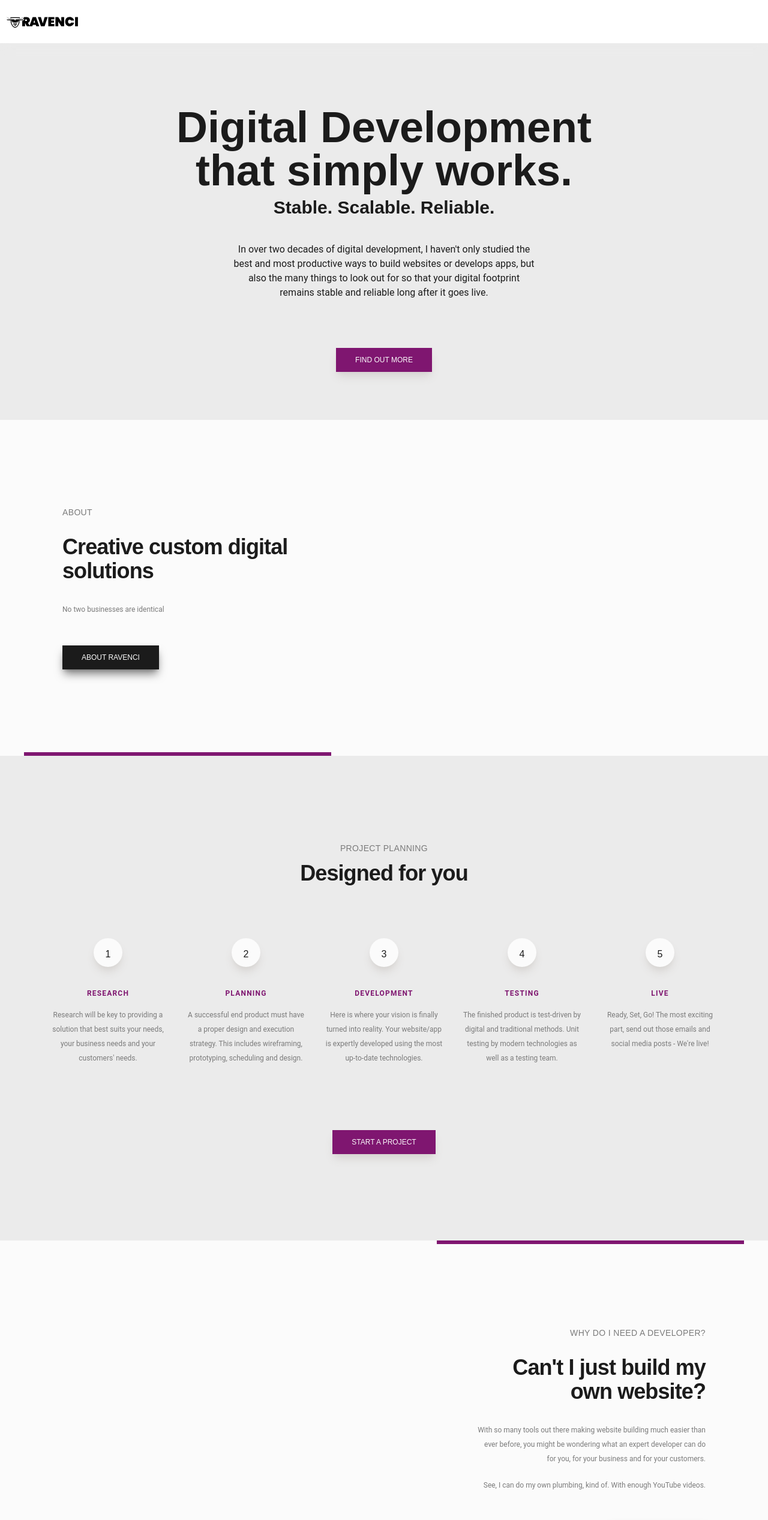
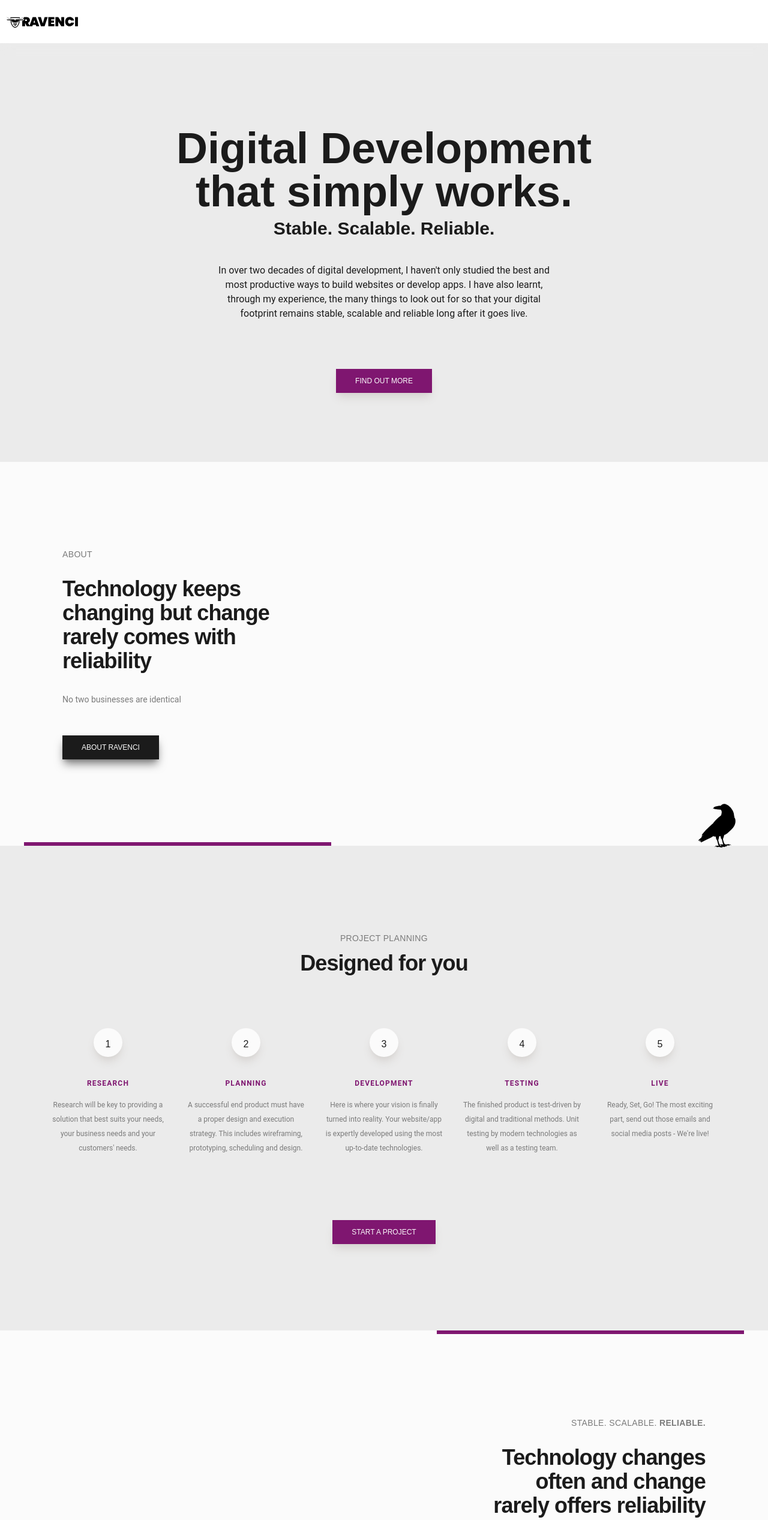
Before and after one commit to richardhaddadau/ravenci-solutions, a Next.js app: page / in a window 1280 px wide. Shown: the top 2534 px of the page at 60% size. Built offline with nearby package versions, Linux system fonts and the light colour scheme; a web font is replaced by a local one.

Commit message:
home section-right done

```diff
--- a/src/app/page.tsx
+++ b/src/app/page.tsx
@@ -45,7 +45,7 @@ export default function Home() {
       <HomeOneColumnRight />
       <TestimonialSingles
         content={
-          "I could not recommend Richard From 1VINE Design more highly. His knowledge is remarkable, his professionalism exceptional, and the way he completely sorted my issues, quickly, effortlessly was simply brilliant. Champion bloke, brilliant at what he does."
+          "I could not recommend Richard more highly. His knowledge is remarkable, his professionalism exceptional, and the way he completely sorted my issues, quickly, effortlessly was simply brilliant. Champion bloke, brilliant at what he does."
         }
         author={"Geoff Beisler"}
         image={null}
--- a/src/sections/HomeHero.tsx
+++ b/src/sections/HomeHero.tsx
@@ -3,7 +3,7 @@ import Link from "next/link";
 const HomeHero = () => {
   return (
     <section
-      className={`pt-24 px-3 flex flex-col justify-center items-center w-full min-h-[700px] bg-ravenci-gray`}
+      className={`pt-24 px-4 flex flex-col justify-center items-center w-full min-h-[770px] bg-ravenci-gray`}
     >
       <h1
         className={`font-poppins font-bold text-3xl sm:text-5xl md:text-6xl lg:text-7xl text-center`}
@@ -20,12 +20,13 @@ const HomeHero = () => {
       </h2>
 
       <p
-        className={`mt-6 md:mt-10 max-w-sm md:max-w-lg text-sm sm:text-base text-center`}
+        className={`mt-6 md:mt-10 max-w-sm md:max-w-xl text-sm sm:text-base text-center`}
       >
         In over two decades of digital development, I haven't only studied the
-        best and most productive ways to build websites or develops apps, but
-        also the many things to look out for so that your digital footprint
-        remains stable and reliable long after it goes live.
+        best and most productive ways to build websites or develop apps. I have
+        also learnt, through my experience, the many things to look out for so
+        that your digital footprint remains stable, scalable and reliable long
+        after it goes live.
       </p>
 
       <Link
--- a/src/sections/HomeOneColumnLeft.tsx
+++ b/src/sections/HomeOneColumnLeft.tsx
@@ -1,17 +1,17 @@
 import Link from "next/link";
+import Image from "next/image";
 
 const HomeOneColumnLeft = () => {
   return (
     <section
       id={`find-out-more`}
-      scroll={false}
-      className={`w-full max-w-page bg-ravenci-light-gray`}
+      className={`relative w-full max-w-page bg-ravenci-light-gray`}
     >
       <article
-        className={`relative py-36 flex justify-center w-full max-w-lg h-full`}
+        className={`relative py-36 flex justify-start md:justify-center w-full max-w-none md:max-w-lg h-full`}
       >
         <div
-          className={`relative flex flex-col items-start w-full max-w-sm h-full`}
+          className={`relative px-4 sm:px-10 md:px-0 flex flex-col items-start w-full max-w-sm h-full`}
         >
           <h3
             className={`mb-7 font-poppins font-medium text-sm tracking-wide text-ravenci-dark-gray uppercase`}
@@ -19,9 +19,9 @@ const HomeOneColumnLeft = () => {
             About
           </h3>
           <h2 className={`font-poppins font-semibold text-4xl tracking-tight`}>
-            Creative custom digital solutions
+            Technology keeps changing but change rarely comes with reliability
           </h2>
-          <p className={`mt-8 mb-12 text-xs text-ravenci-dark-gray leading-6`}>
+          <p className={`mt-8 mb-12 text-sm text-ravenci-dark-gray leading-6`}>
             No two businesses are identical
           </p>
           <Link
@@ -35,6 +35,14 @@ const HomeOneColumnLeft = () => {
           className={`absolute bottom-0 w-full h-1.5 bg-ravenci-primary`}
         ></div>
       </article>
+
+      <Image
+        className={`absolute bottom-2 md:-bottom-3 lg:-bottom-1 right-2 scale-50 sm:scale-75 lg:scale-100`}
+        src={`/standing-raven.svg`}
+        alt={``}
+        width={74}
+        height={88}
+      />
     </section>
   );
 };
--- a/src/sections/HomeOneColumnRight.tsx
+++ b/src/sections/HomeOneColumnRight.tsx
@@ -7,31 +7,74 @@ const HomeOneColumnRight = () => {
         className={`relative py-36 float-right flex justify-center w-full max-w-lg h-full`}
       >
         <div
-          className={`relative flex flex-col items-end w-full max-w-sm h-full text-right`}
+          className={`relative flex flex-col w-full max-w-sm h-full text-right`}
         >
           <h3
             className={`mb-7 font-poppins font-medium text-sm tracking-wide text-ravenci-dark-gray uppercase`}
           >
-            Why do I need a Developer?
+            Stable. Scalable. <strong>Reliable.</strong>
           </h3>
           <h2 className={`font-poppins font-semibold text-4xl tracking-tight`}>
-            Can't I just build my own website?
+            Technology changes often and change rarely offers reliability
           </h2>
-          <p className={`mt-8 mb-5 text-xs text-ravenci-dark-gray leading-6`}>
-            With so many tools out there making website building much easier
-            than ever before, you might be wondering what an expert developer
-            can do for you, for your business and for your customers.
+          <p
+            className={`mt-8 mb-5 text-sm text-ravenci-dark-gray leading-6 text-left`}
+          >
+            When you come up to a traffic light and bring the car to a halt,
+            sometimes the car in the next lane decides to crawl a bit. For a
+            moment, you wonder if that car is moving forward or you're rolling
+            backwards. You push a little harder on the brakes. Just to ease your
+            mind, you look at a tree in the distance to make sure that you are
+            not moving in relation to it.
           </p>
 
-          <p className={`mb-12 text-xs text-ravenci-dark-gray leading-6`}>
-            See, I can do my own plumbing, kind of. With enough YouTube videos.
+          <p
+            className={`mb-5 text-sm text-ravenci-dark-gray leading-6 text-left`}
+          >
+            Can you imagine how unsettling it would be if that tree started
+            moving too?
           </p>
-          <Link
-            href={`/about`}
-            className={`py-3 px-8 bg-ravenci hover:-translate-y-1 shadow-lg hover:shadow-xl shadow-ravenci-dark-gray font-poppins text-xs text-ravenci-light-gray uppercase transition-all duration-[0.4s]`}
+
+          <p
+            className={`mb-5 text-sm text-ravenci-dark-gray leading-6 text-left`}
           >
-            About Ravenci
-          </Link>
+            With ever-changing laws and regulations, scammers and hackers
+            constantly changing their methods of attack, software demands and
+            requirements shifting with the wind, it can often feel as though the
+            metaphorical tree is moving in technology. In an industry that
+            changes so often, how can <strong>RAVENCI</strong> promise
+            reliability?
+          </p>
+
+          <p
+            className={`mb-5 text-sm text-ravenci-dark-gray leading-6 text-left`}
+          >
+            For starters, by eliminating the "set and forget" mentality. The
+            servers and systems that your website or app are hosted on are
+            monitored 24/7. They are fully managed and updated as often as
+            needed with regular backups.
+          </p>
+
+          <p
+            className={`mb-5 text-sm text-ravenci-dark-gray leading-6 text-left`}
+          >
+            Next, every maintenance package I offer also comes with 99% uptime,
+            regular updates, constant backups, and ongoing performance analysis.
+          </p>
+
+          <p
+            className={`mb-10 text-sm text-ravenci-dark-gray leading-6 text-left`}
+          >
+            In short, with <strong>RAVENCI</strong>, you're in good hands.
+          </p>
+          <div className={`flex flex-col md:flex-row gap-4`}>
+            <Link
+              href={`/about`}
+              className={`py-3 px-8 bg-ravenci hover:-translate-y-1 shadow-lg hover:shadow-xl shadow-ravenci-dark-gray font-poppins text-xs text-ravenci-light-gray uppercase transition-all duration-[0.4s]`}
+            >
+              Our Maintenance Packages
+            </Link>
+          </div>
         </div>
         <div className={`absolute top-0 w-full h-1.5 bg-ravenci-primary`}></div>
       </article>
--- a/src/sections/HomeStepsSection.tsx
+++ b/src/sections/HomeStepsSection.tsx
@@ -44,13 +44,15 @@ const HomeStepsSection = () => {
     <section
       className={`py-36 flex flex-col items-center justify-center w-full bg-ravenci-gray`}
     >
-      <div className={`mb-20 flex flex-col items-center`}>
+      <div className={`mb-20 px-4 flex flex-col items-center`}>
         <h3
           className={`mb-3 font-poppins font-medium text-sm tracking-wide text-ravenci-dark-gray uppercase`}
         >
           Project Planning
         </h3>
-        <h2 className={`font-poppins font-semibold text-4xl tracking-tight`}>
+        <h2
+          className={`font-poppins font-semibold text-4xl tracking-tight text-center`}
+        >
           Designed for you
         </h2>
       </div>
```
Also changed, not shown: public/standing-raven.svg (added).
